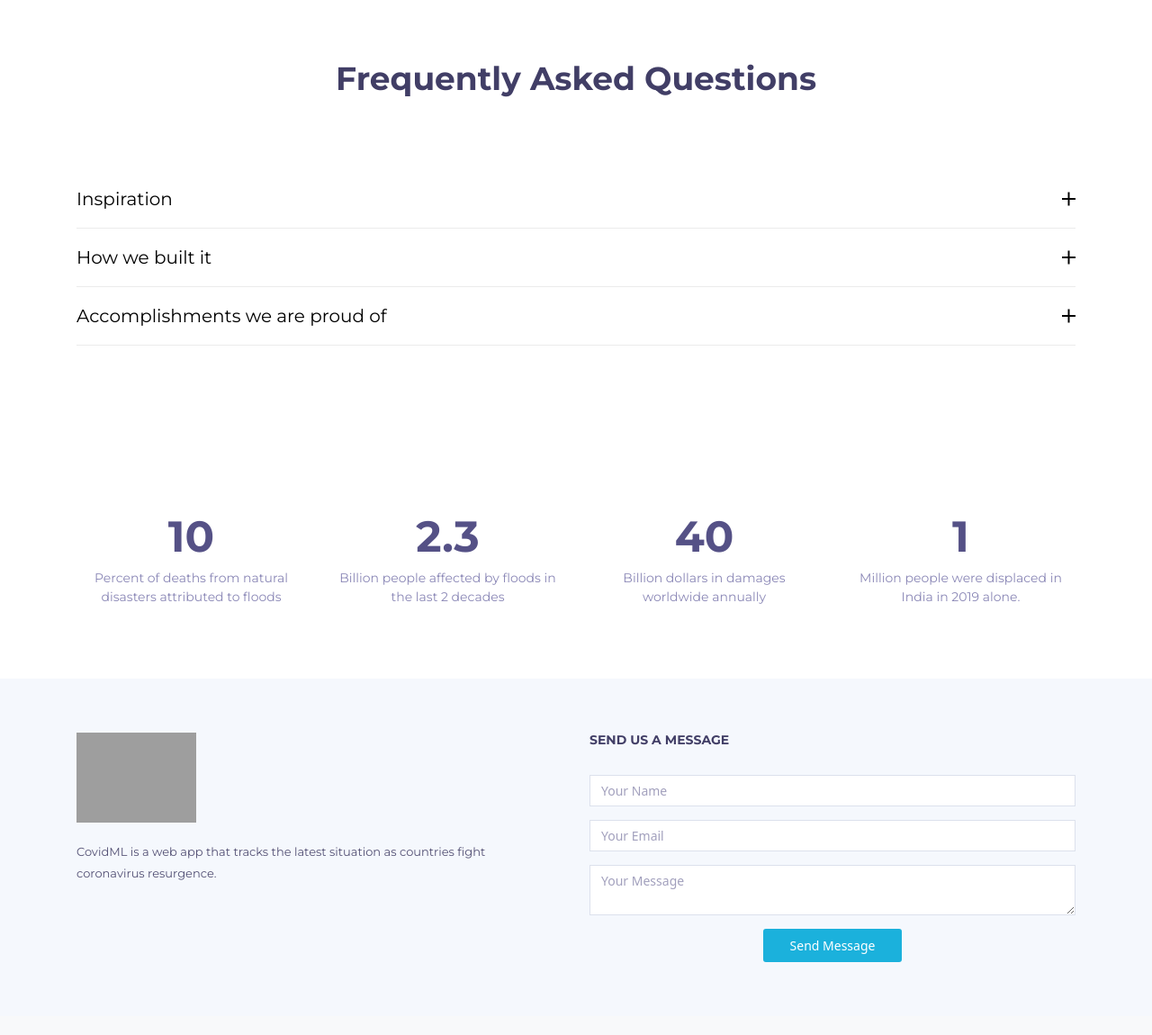
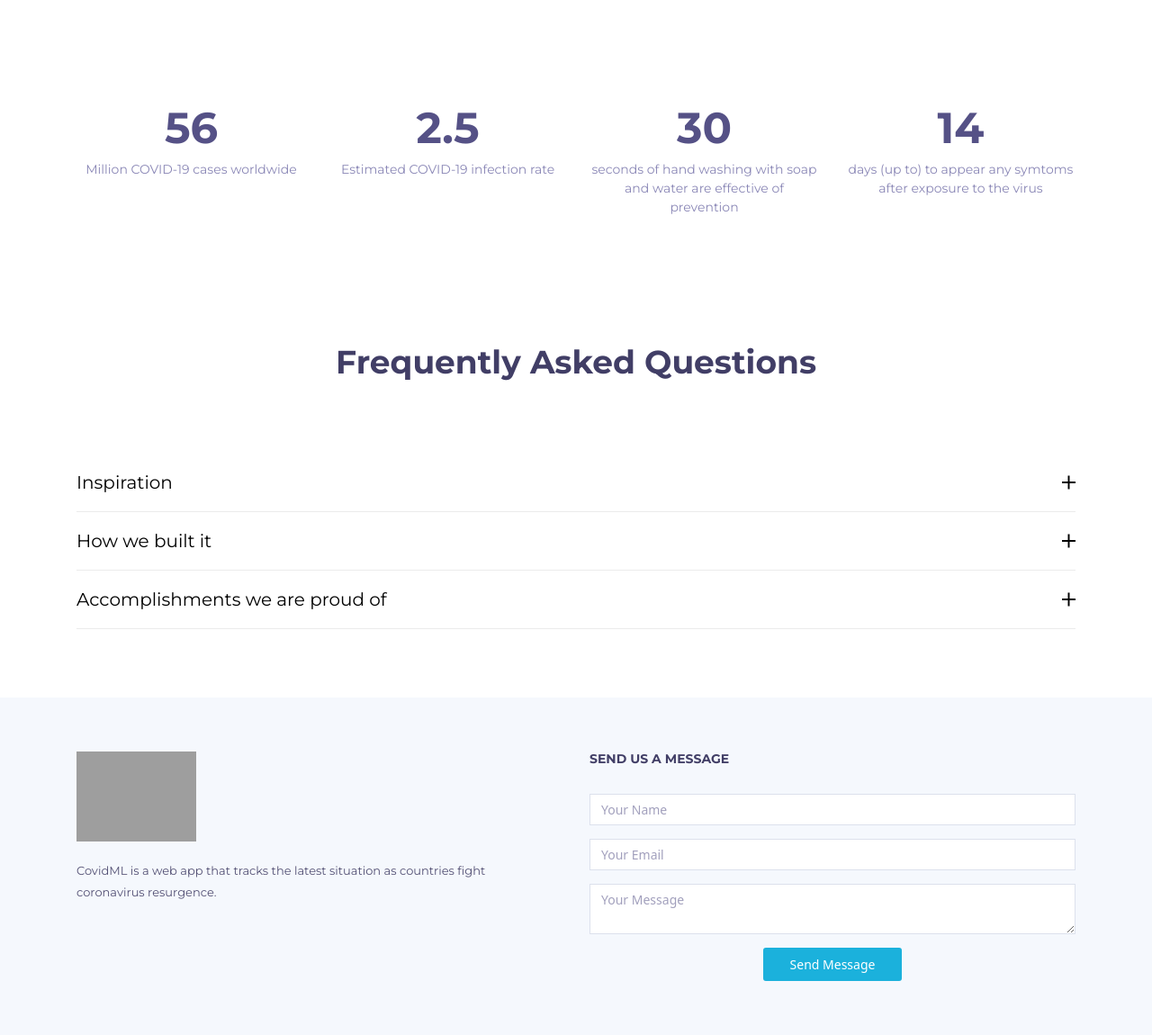
Before and after one commit to wlz99/c3aiHackathon, a Flask app: page / in a window 1280 px wide. Shown: the part 2157-3307 px from the top of the page at 90% size. Before the commit the page ends 3226 px from the top, so only its background shows below. Run offline with Flask 2, Linux system fonts and the light colour scheme; parts of the project's set-up code (start-up, migrations or seed data) failed here and were passed over; some libraries are stand-ins or nearby versions; some web fonts are replaced; grey boxes are pictures that could not be loaded.

Commit message:
Updated number facts

```diff
--- a/templates/index.html
+++ b/templates/index.html
@@ -360,6 +360,36 @@
       <!-- #team -->
 
       <!--==========================
+                Why Us Section
+              ============================-->
+      <section id="why-us" class="wow fadeIn">
+        <div class="container">
+          <div class="row counters">
+            <div class="col-lg-3 col-6 text-center">
+              <span data-toggle="counter-up">56</span>
+              <p>Million COVID-19 cases worldwide</p>
+            </div>
+
+            <div class="col-lg-3 col-6 text-center">
+              <span data-toggle="counter-up">2.5</span>
+              <p>Estimated COVID-19 infection rate</p>
+            </div>
+
+            <div class="col-lg-3 col-6 text-center">
+              <span data-toggle="counter-up">30</span>
+              <p>seconds of hand washing with soap and water are effective of prevention</p>
+            </div>
+
+            <div class="col-lg-3 col-6 text-center">
+              <span data-toggle="counter-up">14</span>
+              <p>days (up to) to appear any symtoms after exposure to the virus</p>
+            </div>
+
+          </div>
+        </div>
+      </section>
+
+      <!--==========================
       Frequently Asked Questions Section
     ============================-->
       <section id="faq">
@@ -428,35 +458,6 @@ Our web app is based on the flask python framework. We rendered HTML templates o
       </section>
       <!-- #faq
     </main>
-
-    <!--==========================
-          Why Us Section
-        ============================-->
-    <section id="why-us" class="wow fadeIn">
-      <div class="container">
-        <div class="row counters">
-          <div class="col-lg-3 col-6 text-center">
-            <span data-toggle="counter-up">10</span>
-            <p>Percent of deaths from natural disasters attributed to floods</p>
-          </div>
-
-          <div class="col-lg-3 col-6 text-center">
-            <span data-toggle="counter-up">2.3</span>
-            <p>Billion people affected by floods in the last 2 decades</p>
-          </div>
-
-          <div class="col-lg-3 col-6 text-center">
-            <span data-toggle="counter-up">40</span>
-            <p>Billion dollars in damages worldwide annually</p>
-          </div>
-
-          <div class="col-lg-3 col-6 text-center">
-            <span data-toggle="counter-up">1</span>
-            <p>Million people were displaced in India in 2019 alone.</p>
-          </div>
-        </div>
-      </div>
-    </section>
 
     <!--==========================
     Footer
```
